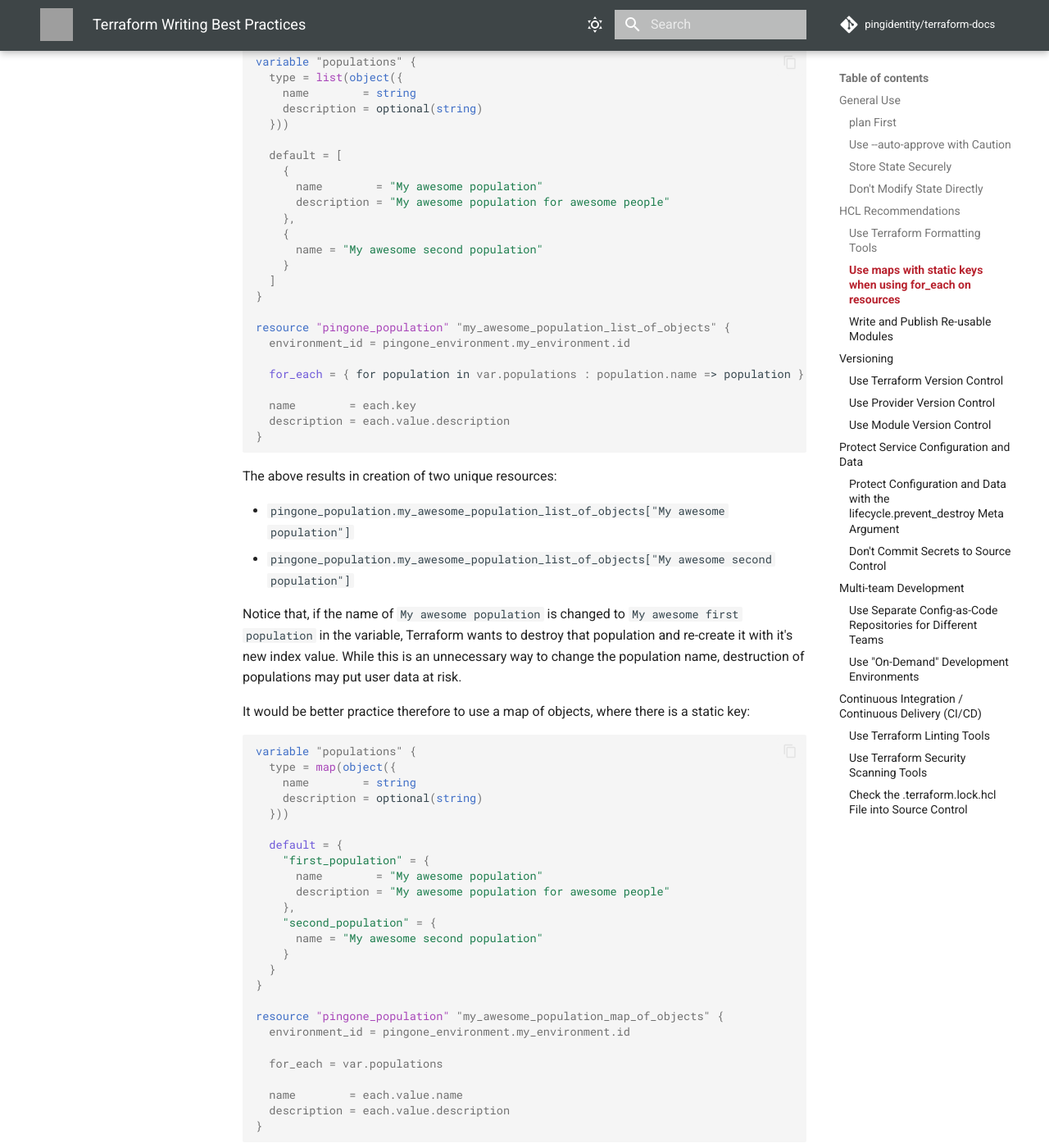
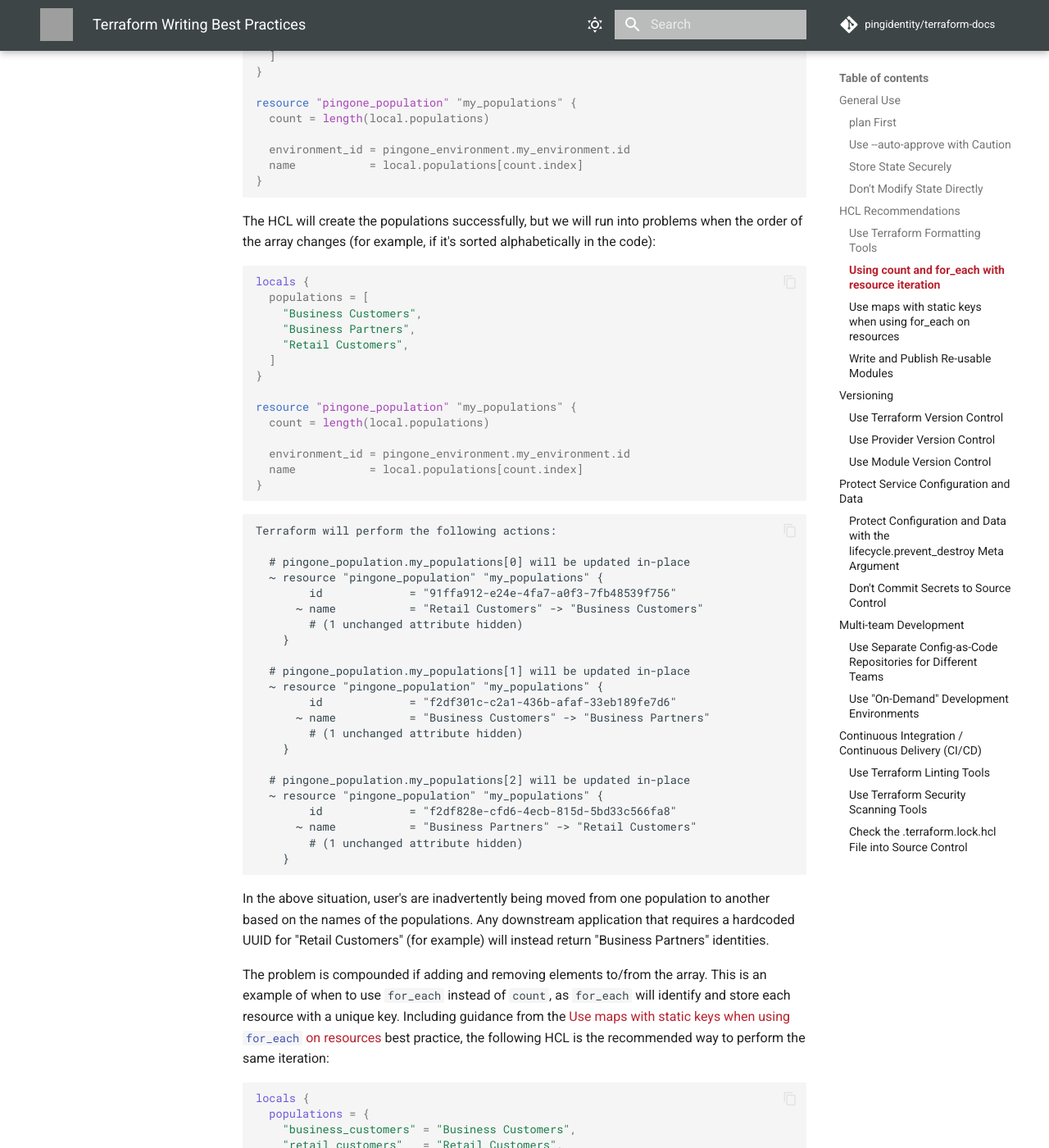
Before and after one commit to pingidentity/terraform-docs, an MkDocs documentation site: the page built from docs/best-practices/index.md, in a window 1280 px wide and 1400 px high, scrolled down 2106 px. Shown: the whole window at 82% size. Built offline with MkDocs 1.6.1 and Material for MkDocs 9.7.7, drawn with Linux system fonts in a browser that asks for light colours; comment, search, counter and statistics services are not loaded; some of the changed text lies outside the part shown; grey boxes are pictures that could not be loaded.

Commit message:
use of `count` and `for_each` with resource iteration

````diff
--- a/docs/best-practices/index.md
+++ b/docs/best-practices/index.md
@@ -31,6 +31,93 @@ To minimize the risks associated with `--auto-approve`, Ping recommends to revie
 ## HCL Recommendations
 
 ### Use Terraform Formatting Tools
+
+### Using `count` and `for_each` with resource iteration
+
+When writing Terraform HCL, there are considerations around when to use `count` and when to use `for_each`, especially when iterating over resources.  Using the incorrect iteration method may result in accidental or unnecessary destruction/re-creation of resources as the data to iterate over changes.
+
+Consider the following example, where a number of populations are being created from an array variable:
+```terraform
+locals {
+  populations = [
+    "Retail Customers",
+    "Business Customers",
+    "Business Partners",
+  ]
+}
+
+resource "pingone_population" "my_populations" {
+  count = length(local.populations)
+
+  environment_id = pingone_environment.my_environment.id
+  name           = local.populations[count.index]
+}
+```
+
+The HCL will create the populations successfully, but we will run into problems when the order of the array changes (for example, if it's sorted alphabetically in the code):
+
+```terraform
+locals {
+  populations = [
+    "Business Customers",
+    "Business Partners",
+    "Retail Customers",
+  ]
+}
+
+resource "pingone_population" "my_populations" {
+  count = length(local.populations)
+
+  environment_id = pingone_environment.my_environment.id
+  name           = local.populations[count.index]
+}
+```
+
+```
+Terraform will perform the following actions:
+
+  # pingone_population.my_populations[0] will be updated in-place
+  ~ resource "pingone_population" "my_populations" {
+        id             = "91ffa912-e24e-4fa7-a0f3-7fb48539f756"
+      ~ name           = "Retail Customers" -> "Business Customers"
+        # (1 unchanged attribute hidden)
+    }
+
+  # pingone_population.my_populations[1] will be updated in-place
+  ~ resource "pingone_population" "my_populations" {
+        id             = "f2df301c-c2a1-436b-afaf-33eb189fe7d6"
+      ~ name           = "Business Customers" -> "Business Partners"
+        # (1 unchanged attribute hidden)
+    }
+
+  # pingone_population.my_populations[2] will be updated in-place
+  ~ resource "pingone_population" "my_populations" {
+        id             = "f2df828e-cfd6-4ecb-815d-5bd33c566fa8"
+      ~ name           = "Business Partners" -> "Retail Customers"
+        # (1 unchanged attribute hidden)
+    }
+```
+
+In the above situation, user's are inadvertently being moved from one population to another based on the names of the populations.  Any downstream application that requires a hardcoded UUID for "Retail Customers" (for example) will instead return "Business Partners" identities.
+
+The problem is compounded if adding and removing elements to/from the array.  This is an example of when to use `for_each` instead of `count`, as `for_each` will identify and store each resource with a unique key.  Including guidance from the [Use maps with static keys when using `for_each` on resources](#use-maps-with-static-keys-when-using-for-each-on-resources) best practice, the following HCL is the recommended way to perform the same iteration:
+
+```terraform
+locals {
+  populations = {
+    "business_customers" = "Business Customers",
+    "retail_customers"   = "Retail Customers",
+    "business_partners"  = "Business Partners",
+  }
+}
+
+resource "pingone_population" "my_populations" {
+  for_each = local.populations
+
+  environment_id = pingone_environment.my_environment.id
+  name           = each.value
+}
+```
 
 ### Use maps with static keys when using `for_each` on resources
 
````
